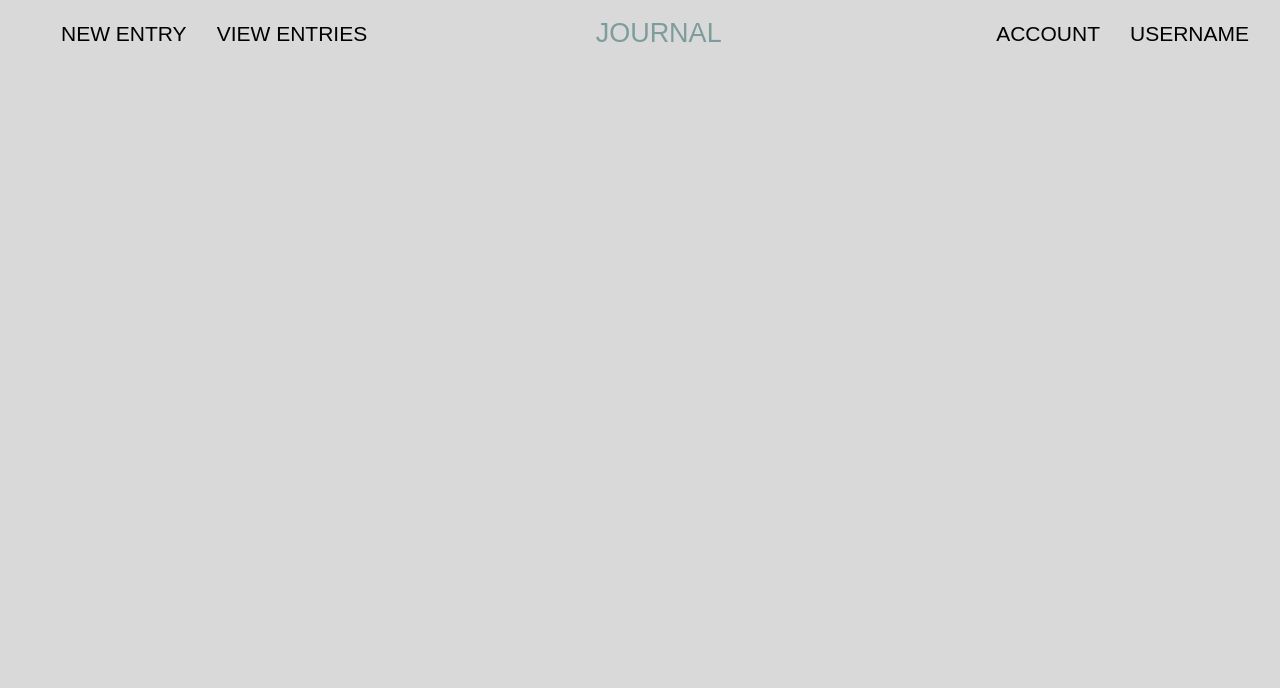
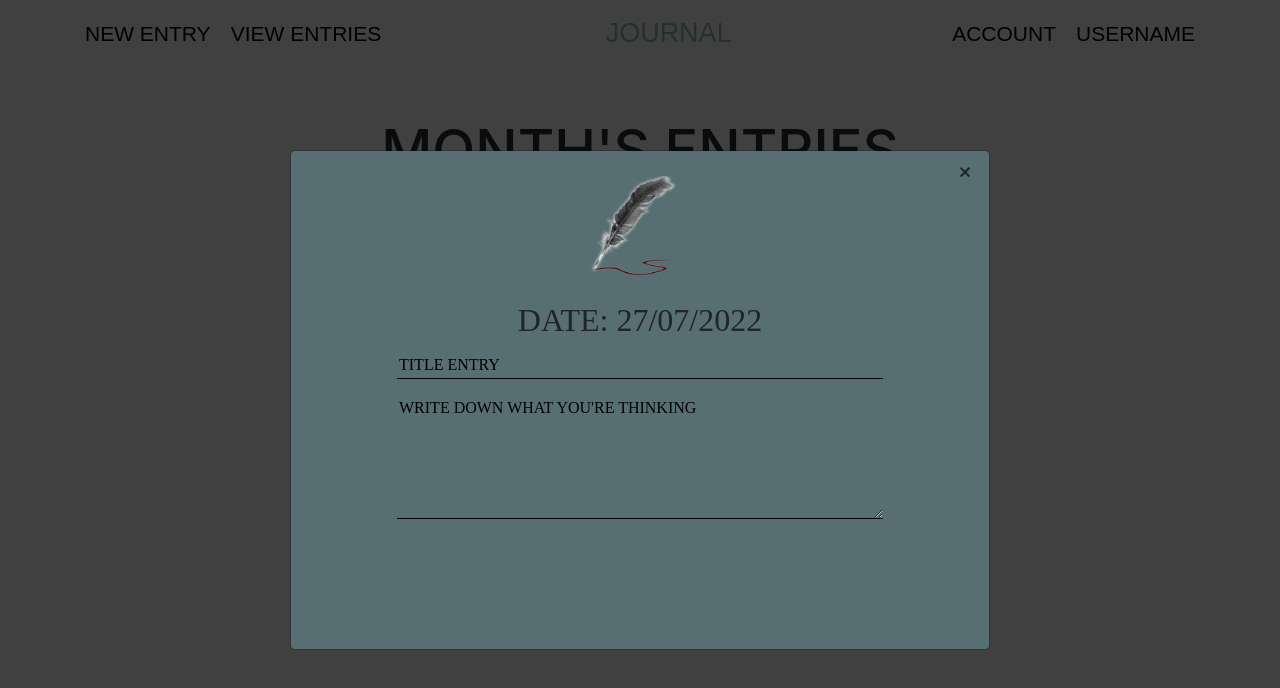
Before and after one commit to jameskiongo/journal-project, a plain HTML site: page index.html in a window 1280 px wide. Drawn offline with nearby package versions, Linux system fonts and the light colour scheme; a web font is replaced by a local one.

Commit message:
third commit

```diff
--- a/index.html
+++ b/index.html
@@ -7,36 +7,72 @@
 
     <!-- Bootstrap CSS -->
     <link rel="stylesheet" href="https://cdn.jsdelivr.net/npm/bootstrap@4.0.0/dist/css/bootstrap.min.css" integrity="sha384-Gn5384xqQ1aoWXA+058RXPxPg6fy4IWvTNh0E263XmFcJlSAwiGgFAW/dAiS6JXm" crossorigin="anonymous">
-    <!-- font-blinker -->
+    <!-- fonts-->
     <link rel="preconnect" href="https://fonts.googleapis.com">
     <link rel="preconnect" href="https://fonts.gstatic.com" crossorigin>
     <link href="https://fonts.googleapis.com/css2?family=Blinker:wght@100;300&display=swap" rel="stylesheet">
+    <link rel="preconnect" href="https://fonts.googleapis.com">
+    <link rel="preconnect" href="https://fonts.gstatic.com" crossorigin>
+    <link href="https://fonts.googleapis.com/css2?family=Ibarra+Real+Nova:ital,wght@0,400;0,500;1,400;1,500&display=swap" rel="stylesheet">
+
 
     <title>Journal</title>
     <link rel="stylesheet" href="styles.css">
   </head>
   <body>
-
+    <!-- navbar -->
     <nav class="navbar navbar-inverse">
-        <div class="container-fluid">
+        <div class="container">
             <ul class="nav justify-content-center space-left">
-                <li><a href="#">NEW ENTRY</a></li>
+                <li><a href="#" class="new-entry">NEW ENTRY</a></li>
                 <li><a href="#">VIEW ENTRIES</a></li>
               </ul>
           <div class="navbar-header">
             <a class="navbar-brand" href="#">JOURNAL</a>
           </div>
           <ul class="nav navbar-right space-right">
-            <li><a href="#">ACCOUNT</a></li>
+            <li><a href="#" class="new-entry">ACCOUNT</a></li>
             <li><a href="#">USERNAME</a></li>
           </ul>
         </div>
       </nav>
 
+      <!-- body -->
+      <div class="container-fluid">
+        <h1 class="month-title">Month's entries</h1>
+      </div>
+
+
+      <!-- popup when you click new entry -->
+      <div class="bg-modal">
+        <div class="modal-content">
+          <div class="close-modal">+</div>
+          <img src="images/diary-picture.png" alt="Write in diary" class="diary-image">
+          <label class="recent-date">Date: <a id="date-today"></a></label>
+          <input type="text" placeholder="Title Entry" class="modal-text">
+          <textarea class="modal-tarea" name="" id="" cols="30" rows="5" placeholder="Write down what you're thinking"></textarea>
+
+        </div>
+      </div>
     <!-- Optional JavaScript -->
     <!-- jQuery first, then Popper.js, then Bootstrap JS -->
     <script src="https://code.jquery.com/jquery-3.2.1.slim.min.js" integrity="sha384-KJ3o2DKtIkvYIK3UENzmM7KCkRr/rE9/Qpg6aAZGJwFDMVNA/GpGFF93hXpG5KkN" crossorigin="anonymous"></script>
     <script src="https://cdn.jsdelivr.net/npm/popper.js@1.12.9/dist/umd/popper.min.js" integrity="sha384-ApNbgh9B+Y1QKtv3Rn7W3mgPxhU9K/ScQsAP7hUibX39j7fakFPskvXusvfa0b4Q" crossorigin="anonymous"></script>
     <script src="https://cdn.jsdelivr.net/npm/bootstrap@4.0.0/dist/js/bootstrap.min.js" integrity="sha384-JZR6Spejh4U02d8jOt6vLEHfe/JQGiRRSQQxSfFWpi1MquVdAyjUar5+76PVCmYl" crossorigin="anonymous"></script>
+
+    <!-- javascript -->
+    <script>
+      let dateToday = document.getElementById("date-today");
+
+      let today = new Date();
+      let day = `${today.getDate() < 10 ? "0": ""}${today.getDate()}`;
+      // month
+      let month = `${(today.getMonth() + 1) < 10 ? "0": ""}${today.getMonth() + 1}`;
+      //year
+      let year = today.getFullYear();
+
+      dateToday.textContent = `${day}/${month}/${year}`;
+
+    </script>
   </body>
 </html>
--- a/styles.css
+++ b/styles.css
@@ -1,3 +1,22 @@
+/* full size screen */
+@media (min-width:1400px){
+    .nav li a{
+        color: black;
+        font-family: 'Blinker', sans-serif;
+        font-weight: 100;
+        font-size: 27px;
+
+    }
+    .new-entry{
+        padding-right: 30px;
+    }
+    .navbar .navbar-header .navbar-brand{
+        font-size: 37px;
+        font-family: 'Blinker', sans-serif;
+        color: #7D9D9C;
+
+    }
+}
 body{
     background-color: #D9D9D9;
 }
@@ -6,33 +25,84 @@ body{
     font-family: 'Blinker', sans-serif;
     font-weight: 100;
     font-size: 21px;
-    padding-left: 30px;
+
+}
+.new-entry{
+    padding-right: 20px;
 }
 .navbar .navbar-header .navbar-brand{
     font-size: 27px;
     font-weight: 300;
     font-family: 'Blinker', sans-serif;
     color: #7D9D9C;
+    padding-left: 20px;
 }
-/* full size screen */
-@media (min-width:1400px){
-    .nav li a{
-        color: black;
-        font-family: 'Blinker', sans-serif;
-        font-weight: 100;
-        font-size: 27px;
-        padding-left: 50px;
-    }
-    .navbar .navbar-header .navbar-brand{
-        font-size: 37px;
-        font-family: 'Blinker', sans-serif;
-        color: #7D9D9C;
+.month-title{
+    font-size: 56px;
+    text-transform: uppercase;
+    text-align: center;
+    margin-top: 50px;
+}
+.bg-modal{
+    position: absolute;
+    width: 100%;
+    height: 100%;
+    background-color: rgba(0,0,0,0.7);
+    top: 0;
+    display: flex;
+    justify-content: center;
+    align-items: center;
+}
+.modal-content{
+    width: 700px;
+    height: 500px;
+    background-color: #576F72;
+    align-items: center;
+    justify-self: center;
+    position: relative;
+    padding: 25px;
+}
+.close-modal{
+    position: absolute;
+    top: 0;
+    font-size: 26px;
+    right: 14px;
+    transform: rotate(45deg);
 
-    }
-    .space-left{
-        margin-left: 200px;
-    }
-    .space-right{
-        margin-right: 200px;
-    }
 }
+.diary-image{
+    width: 100px;
+    height: 100px;
+    margin-bottom: 20px;
+}
+.recent-date{
+    font-size: 32px;
+    font-family: 'Ibarra Real Nova', serif;
+    text-transform: uppercase;
+}
+.modal-text{
+    font-family: 'Ibarra Real Nova', serif;
+    text-transform: uppercase;
+    width: 75%;
+    text-align: left;
+    background-color: transparent;
+    border: none;
+    border-bottom: 1px solid black;
+    margin-bottom: 15px;
+}
+.modal-text::placeholder{
+    color: black;
+}
+.modal-tarea{
+    font-family: 'Ibarra Real Nova', serif;
+    text-transform: uppercase;
+    width: 75%;
+    text-align: left;
+    background-color: transparent;
+    border: none;
+    border-bottom: 1px solid black;
+    margin-bottom: 15px;
+}
+.modal-tarea::placeholder{
+    color: black;
+}
```
Also changed, not shown: images/diary-picture.png (added).
